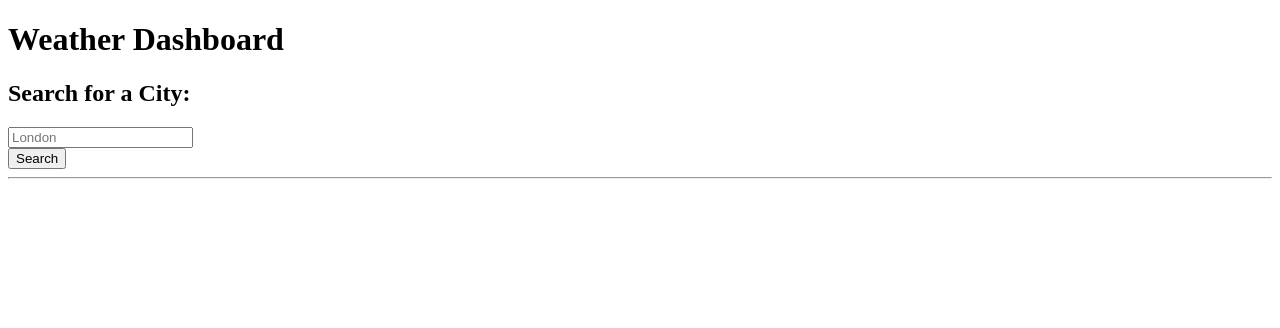
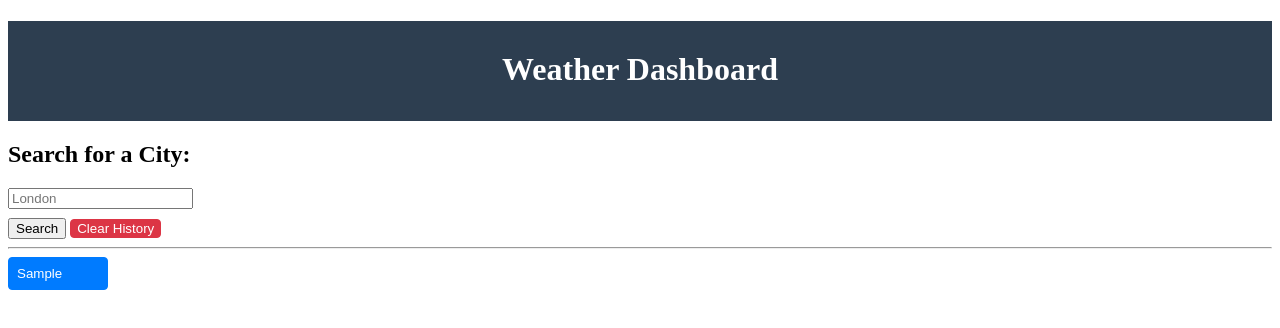
Before and after one commit to Nikola84ca/Weather-Website, a plain HTML site: page index.html in a window 1280 px wide. Both pictures are taken after typing "Sample" into the empty fields and a click on the button "Search". Drawn offline with nearby package versions, Linux system fonts and the light colour scheme; no server answers.

Commit message:
function to create city buttons added to js + fixed 5 days bug + added css for buttons + added clear button

```diff
--- a/assets/js/script.js
+++ b/assets/js/script.js
@@ -7,8 +7,10 @@ $("#search-form").on("submit", function (event) {
   var cityName = $("#search-input").val().trim();
   console.log("City Name:", cityName);
 
-  // Once I received the city name from the user I call the getWeatherData function with the cityName
+  // Once I received the city name from the user I call the getWeatherData and createCityButton functions with the cityName
   getWeatherData(cityName);
+    // Append a button for the searched city
+    createCityButton(cityName);
 
   // Then Iclear the search input
   $("#search-input").val("");
@@ -27,8 +29,6 @@ function getWeatherData(cityName) {
   });
 }
 
-
-// Function to display weather information on the page
 // Function to display weather information on the page
 function displayWeatherInfo(weatherData) {
   var currentWeather = weatherData.list[0];
@@ -48,8 +48,8 @@ function displayWeatherInfo(weatherData) {
   // Append the container to the #today element
   $("#today").append($firstDayContainer);
 
-  // Loop through the 5-day forecast data starting from index 1
-  for (var i = 1; i <= 5; i++) {
+  // Loop through the 5-day forecast data starting from index 8
+  for (var i = 8; i < weatherData.list.length; i += 8) {
     var forecast = weatherData.list[i];
     var forecastDate = forecast.dt_txt;
     var forecastIconUrl = "https://openweathermap.org/img/w/" + forecast.weather[0].icon + ".png";
@@ -67,3 +67,60 @@ function displayWeatherInfo(weatherData) {
     $("#forecast").append($forecastDayContainer);
   }
 }
+// Function to create a button for the searched city
+function createCityButton(cityName) {
+  // Create a button element if it doesn't exist
+  if ($("#history").find(".city-button:contains('" + cityName + "')").length === 0) {
+    // Create a button element
+    var $cityButton = $("<button>");
+
+    // Set the button text and class
+    $cityButton.text(cityName);
+    $cityButton.addClass("city-button");
+
+    // Append the button to the history container
+    $("#history").append($cityButton);
+
+    // Store the city name in local storage
+    saveSearchHistory(cityName);
+
+    // Attach click event to the button to display weather information
+    $cityButton.on("click", function () {
+      getWeatherData(cityName);
+    });
+  }
+}
+
+// Function to save the city name in local storage
+function saveSearchHistory(cityName) {
+  // Get the existing search history from local storage
+  var searchHistory = JSON.parse(localStorage.getItem("searchHistory")) || [];
+
+  // Add the new city name to the search history
+  searchHistory.push(cityName);
+
+  // Save the updated search history in local storage
+  localStorage.setItem("searchHistory", JSON.stringify(searchHistory));
+}
+
+// Function to load search history from local storage and create buttons
+function loadSearchHistory() {
+  var searchHistory = JSON.parse(localStorage.getItem("searchHistory")) || [];
+
+  // Loop through the search history and create buttons
+  searchHistory.forEach(function (cityName) {
+    createCityButton(cityName);
+  });
+}
+
+// Call the function to load search history on page load
+ loadSearchHistory();
+
+// Add a button to clear search history
+$("#clear-history").on("click", function () {
+  // Clear the search history from local storage
+  localStorage.removeItem("searchHistory");
+
+  // Clear the buttons in the history container
+  $("#history").empty();
+});
--- a/assets/styles/reset.css
+++ b/assets/styles/reset.css
@@ -1,3 +1,17 @@
+
+header{
+    background-color: #2D3E50;
+    width: 100%;
+    height: 100px;
+}
+
+h1{
+padding: 30px;
+    text-align: center;
+    color: white;
+}
+
+
 .forecast-container {
     display: flex;
     flex-direction: row;
@@ -26,3 +40,34 @@
     width: 150px;
     margin-left: 300px;
   }
+
+/* Add this CSS to style the city buttons */
+.city-button {
+    display: block;
+    width: 100px;
+    padding: 8px;
+    margin-bottom: 8px;
+    text-align: left;
+    background-color: #007bff;
+    color: #fff;
+    border: 1px solid #007bff;
+    border-radius: 4px;
+    cursor: pointer;
+  }
+
+  .city-button:hover {
+    background-color: #0056b3;
+  }
+
+  #clear-history {
+    margin-top: 10px;
+    background-color: #dc3545;
+    color: #fff;
+    border: 1px solid #dc3545;
+    border-radius: 4px;
+    cursor: pointer;
+  }
+
+  #clear-history:hover {
+    background-color: #bd2130;
+  }
--- a/index.html
+++ b/index.html
@@ -30,6 +30,7 @@
                 <button type="submit" class="btn search-button" id="search-button" aria-label="submit search">
                   Search
                 </button>
+                <button class="btn" id="clear-history">Clear History</button>
                 <hr class="hr weather-hr" />
               </div>
             </div>
```
